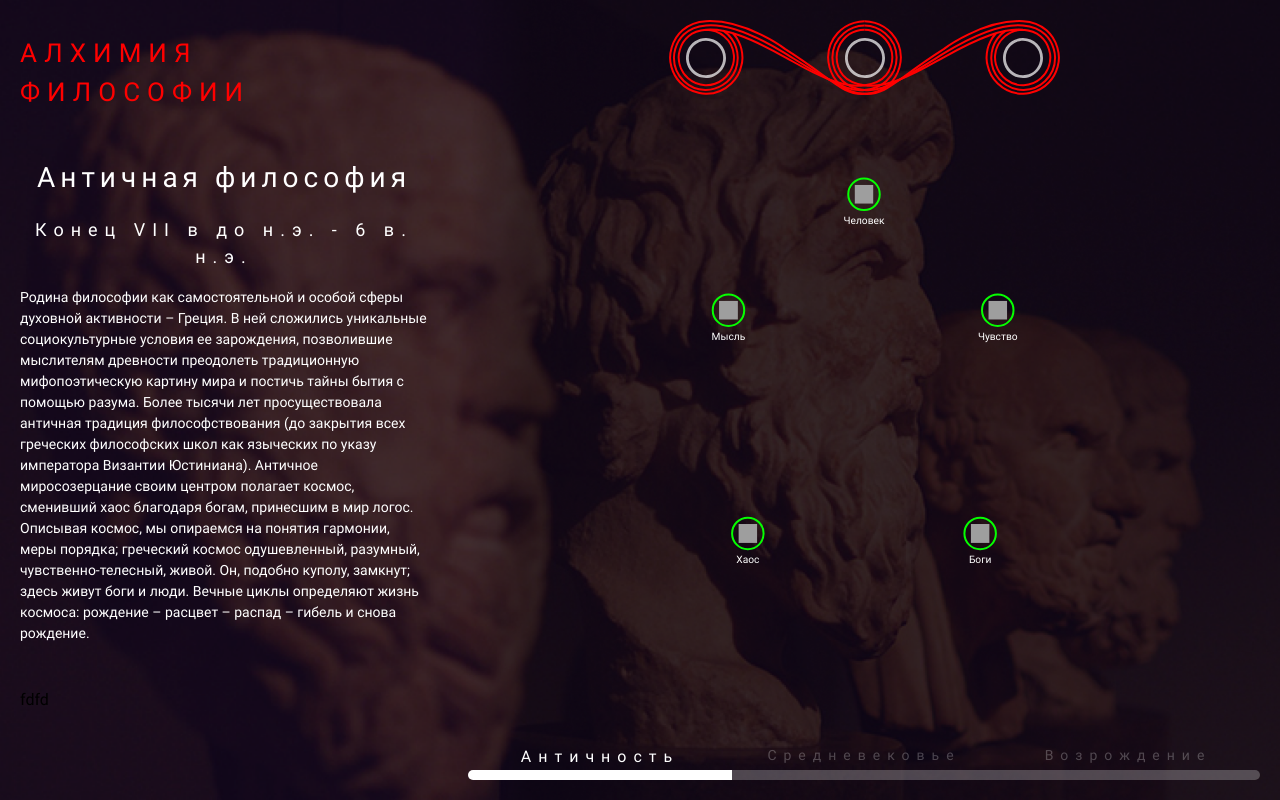
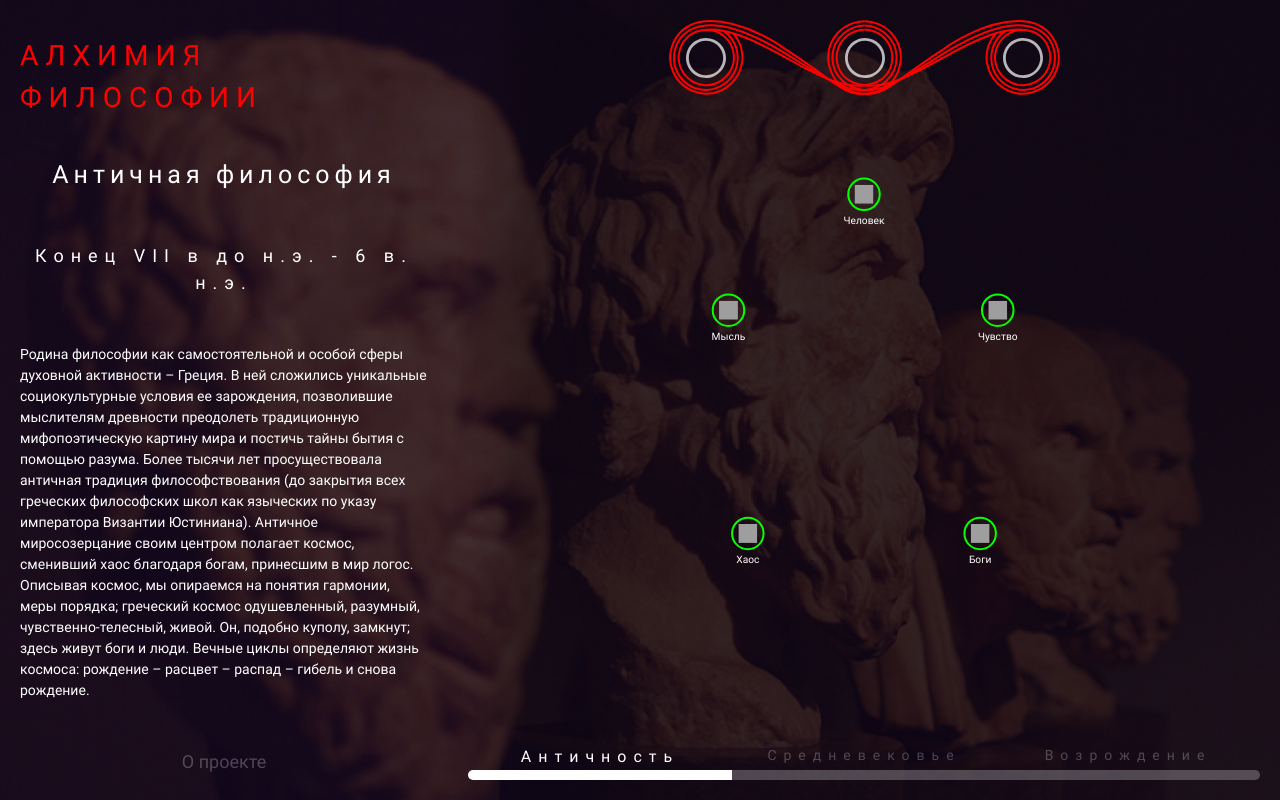
Before and after one commit to BossMouseFire/philosophy-alchemy, a React (Create React App) app: page / in a window 1280 px wide. Built offline with nearby package versions, Linux system fonts and the light colour scheme.

Commit message:
add modal

```diff
--- a/src/components/history/history.module.scss
+++ b/src/components/history/history.module.scss
@@ -2,21 +2,35 @@
   display: flex;
   flex-direction: column;
   justify-content: space-between;
-  padding: 40px 20px 40px;
+  padding: 40px 20px 20px;
   width: 35%;
   .titleComponent {
     display: flex;
     justify-content: center;
-    align-items: flex-end;
+    align-items: center;
     height: 10%;
     span {
-      font-size: 26px;
+      font-size: 28px;
       letter-spacing: 7px;
       font-weight: 300;
-      color: var(--title-color);
+      color: var(--red-color);
     }
   }
   .actions{
-    height: 10%;
+    display: flex;
+    justify-content: center;
+    height: 5%;
+    button {
+      font-size: 18px;
+      font-weight: 300;
+      cursor: pointer;
+      background: none;
+      border: none;
+      color: var(--light-grey-color);
+      transition: color ease 0.4s;
+      &:hover{
+        color: var(--light-white-color);
+      }
+    }
   }
 }
--- a/src/components/history/history.tsx
+++ b/src/components/history/history.tsx
@@ -24,7 +24,9 @@ export const History: React.FC = () => {
           '            жизнь космоса: рождение – расцвет – распад – гибель и снова рождение.'
         }
       />
-      <div className={styles.actions}>fdfd</div>
+      <div className={styles.actions}>
+        <button>О проекте</button>
+      </div>
     </div>
   );
 };
--- a/src/components/information/information.module.scss
+++ b/src/components/information/information.module.scss
@@ -2,10 +2,10 @@
   display: flex;
   flex-direction: column;
   justify-content: space-around;
-  height: 70%;
+  height: 80%;
   color: white;
   .title {
-    font-size: 28px;
+    font-size: 25px;
     font-weight: 300;
     text-align: center;
     letter-spacing: 5px;
--- a/src/components/merger/merger.tsx
+++ b/src/components/merger/merger.tsx
@@ -6,10 +6,12 @@ import { IElement, IPosition } from '../../types/data';
 import DataService from '../../services/DataService';
 import { colors, radius, sizeImage, urlImages } from '../../constants';
 import { IMerger } from './mergerProps';
+import { ModalElement } from '../modalElement/modalElement';
 
 export const Merger: React.FC<IMerger> = ({ setForceUpdate }) => {
   const { elements, setElements } = useGlobalContext();
   const [resultElement, setResultElement] = useState<IElement | undefined>(undefined);
+  const [activeModal, setActiveModal] = useState<boolean>(false);
 
   useEffect(() => {
     if (!elements.length) {
@@ -26,6 +28,7 @@ export const Merger: React.FC<IMerger> = ({ setForceUpdate }) => {
       const generalElement = DataService.checkGeneralChild(elements[0], elements[1], 0);
       if (generalElement) {
         setResultElement(generalElement);
+        setActiveModal(true);
         setForceUpdate((state) => !state);
       } else {
         setTimeout(() => {
@@ -171,6 +174,15 @@ export const Merger: React.FC<IMerger> = ({ setForceUpdate }) => {
           fill="none"
         />
       </svg>
+      {resultElement && (
+        <ModalElement
+          activeModal={activeModal}
+          setActiveModal={setActiveModal}
+          icon={resultElement.icon}
+          name={resultElement.name}
+          description={resultElement.description}
+        />
+      )}
     </div>
   );
 };
--- /dev/null
+++ b/src/components/modal/modal.module.scss
@@ -0,0 +1,11 @@
+.wrapper {
+  display: flex;
+  align-items: center;
+  justify-content: center;
+  position: absolute;
+  top: 0;
+  left: 0;
+  width: 100%;
+  height: 100%;
+  cursor: pointer;
+}
--- /dev/null
+++ b/src/components/modal/modal.tsx
@@ -0,0 +1,27 @@
+import React from 'react';
+import styles from './modal.module.scss';
+import { createPortal } from 'react-dom';
+
+interface IModal {
+  children: React.ReactNode;
+  activeModal: boolean;
+  setActiveModal: React.Dispatch<React.SetStateAction<boolean>>;
+}
+
+export const Modal: React.FC<IModal> = ({ children, activeModal, setActiveModal }) => {
+  const body = document.querySelector('body');
+
+  const onCloseModal = () => {
+    setActiveModal(false);
+  };
+
+  if (activeModal && body) {
+    return createPortal(
+      <div className={styles.wrapper} onClick={onCloseModal}>
+        {children}
+      </div>,
+      body
+    );
+  }
+  return null;
+};
--- /dev/null
+++ b/src/components/modalElement/modalContentElement.tsx
@@ -0,0 +1,27 @@
+import React from 'react';
+import styles from './modalElement.module.scss';
+import { urlImages } from '../../constants';
+import { refactorText } from '../../utilities';
+
+interface IModalContentElement {
+  icon: string;
+  name: string;
+  description: string;
+}
+
+export const ModalContentElement: React.FC<IModalContentElement> = ({
+  icon,
+  description,
+  name,
+}) => {
+  return (
+    <div className={styles.inner}>
+      <span className={styles.titleModal}>Вы открыли новый элемент!</span>
+      <div className={styles.viewElem}>
+        <img src={urlImages + icon} />
+        <span>{name}</span>
+      </div>
+      <span className={styles.descriptionElem}>{refactorText(description)}</span>
+    </div>
+  );
+};
--- /dev/null
+++ b/src/components/modalElement/modalElement.module.scss
@@ -0,0 +1,33 @@
+.inner {
+  display: flex;
+  flex-direction: column;
+  justify-content: space-around;
+  align-items: center;
+  width: 595px;
+  height: 200px;
+  background: var(--medium-black);
+  border-radius: 50px;
+  border: 5px solid var(--red-color);
+  padding: 10px 50px 10px;
+  color: var(--white-color);
+  font-weight: 300;
+  .titleModal {
+    font-size: 24px;
+  }
+
+  .viewElem {
+    display: flex;
+    flex-direction: column;
+    text-align: center;
+    img {
+      width: 80px;
+    }
+    span {
+      font-size: 22px;
+    }
+  }
+
+  .descriptionElem {
+    font-size: 14px;
+  }
+}
--- /dev/null
+++ b/src/components/modalElement/modalElement.tsx
@@ -0,0 +1,25 @@
+import React from 'react';
+import { Modal } from '../modal/modal';
+import { ModalContentElement } from './modalContentElement';
+
+interface IModalElement {
+  activeModal: boolean;
+  setActiveModal: React.Dispatch<React.SetStateAction<boolean>>;
+  icon: string;
+  name: string;
+  description: string;
+}
+
+export const ModalElement: React.FC<IModalElement> = ({
+  activeModal,
+  setActiveModal,
+  icon,
+  description,
+  name,
+}) => {
+  return (
+    <Modal activeModal={activeModal} setActiveModal={setActiveModal}>
+      <ModalContentElement icon={icon} name={name} description={description} />
+    </Modal>
+  );
+};
--- a/src/index.css
+++ b/src/index.css
@@ -103,7 +103,9 @@ select {
 }
 
 :root {
-    --title-color: #FF0000;
+    --red-color: #FF0000;
     --white-color: white;
     --light-grey-color: rgba(255, 255, 255, 0.25);
+    --light-white-color: rgba(255, 255, 255, 0.7);
+    --medium-black: rgba(0, 0, 0, 0.75);
 }
--- a/src/utilities.ts
+++ b/src/utilities.ts
@@ -25,3 +25,20 @@ export const changeCoordinates = (
 
   return [positionStartNew, positionEndNew];
 };
+
+export const refactorText = (text: string) => {
+  let tempText = '';
+
+  const arrayPartsText = text.split(' ');
+
+  for (let i = 0; i < arrayPartsText.length; i++) {
+    if ((tempText + arrayPartsText[i]).length <= 700) {
+      tempText += ` ${arrayPartsText[i]} `;
+    } else {
+      tempText += '...';
+      break;
+    }
+  }
+
+  return tempText;
+};
```
Also changed, not shown: public/index.html (+0 -23 lines).
